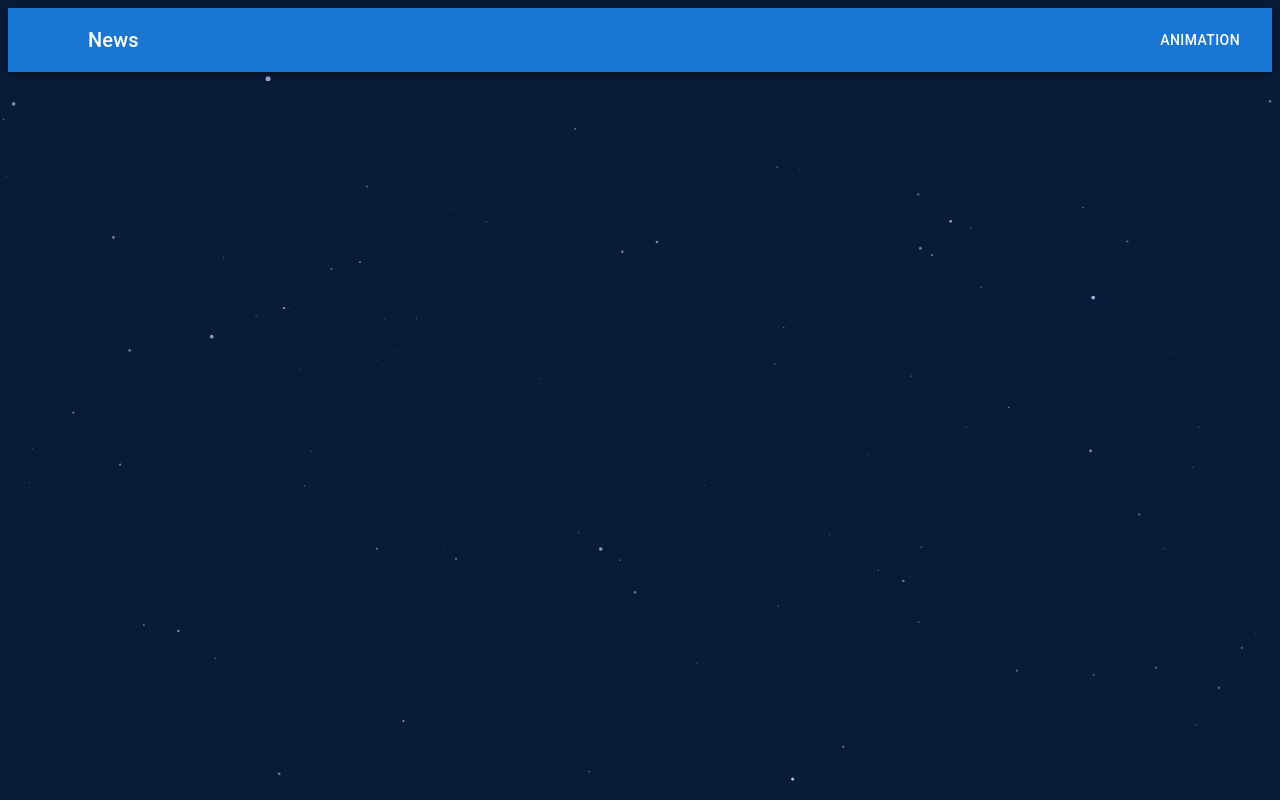
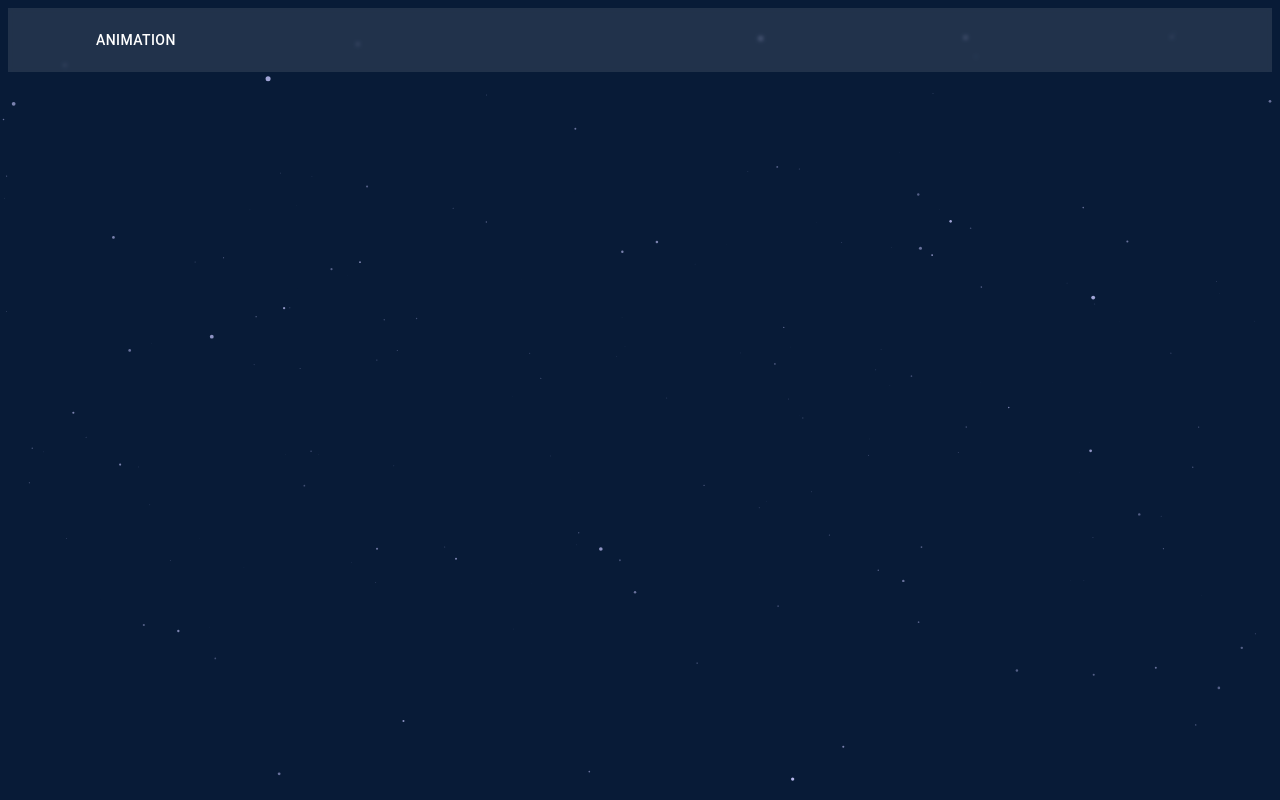
Before and after one commit to Movacs/react-webapp-movacs, a React (Vite) app: page / in a window 1280 px wide. Built offline with nearby package versions, Linux system fonts and the light colour scheme; some icons are missing.

Commit message:
Navbar color modified

```diff
--- a/src/components/navbar/ButtonAppBar.tsx
+++ b/src/components/navbar/ButtonAppBar.tsx
@@ -14,7 +14,7 @@ type Props = {
 export default function ButtonAppBar({ toggleAnimation }: Props) {
     return (
         <Box sx={{ flexGrow: 1 }}>
-            <AppBar position="static">
+            <AppBar position="static" sx={{ backgroundColor: "rgba(255, 255, 255, 0.1)", backdropFilter: "blur(2px)", boxShadow: "none", }}>
                 <Toolbar>
                     <IconButton
                         size="large"
@@ -25,9 +25,6 @@ export default function ButtonAppBar({ toggleAnimation }: Props) {
                     >
                         <MenuIcon />
                     </IconButton>
-                    <Typography variant="h6" component="div" sx={{ flexGrow: 1 }}>
-                        News
-                    </Typography>
                     <Button onClick={toggleAnimation} color="inherit">Animation</Button>
                 </Toolbar>
             </AppBar>
```
